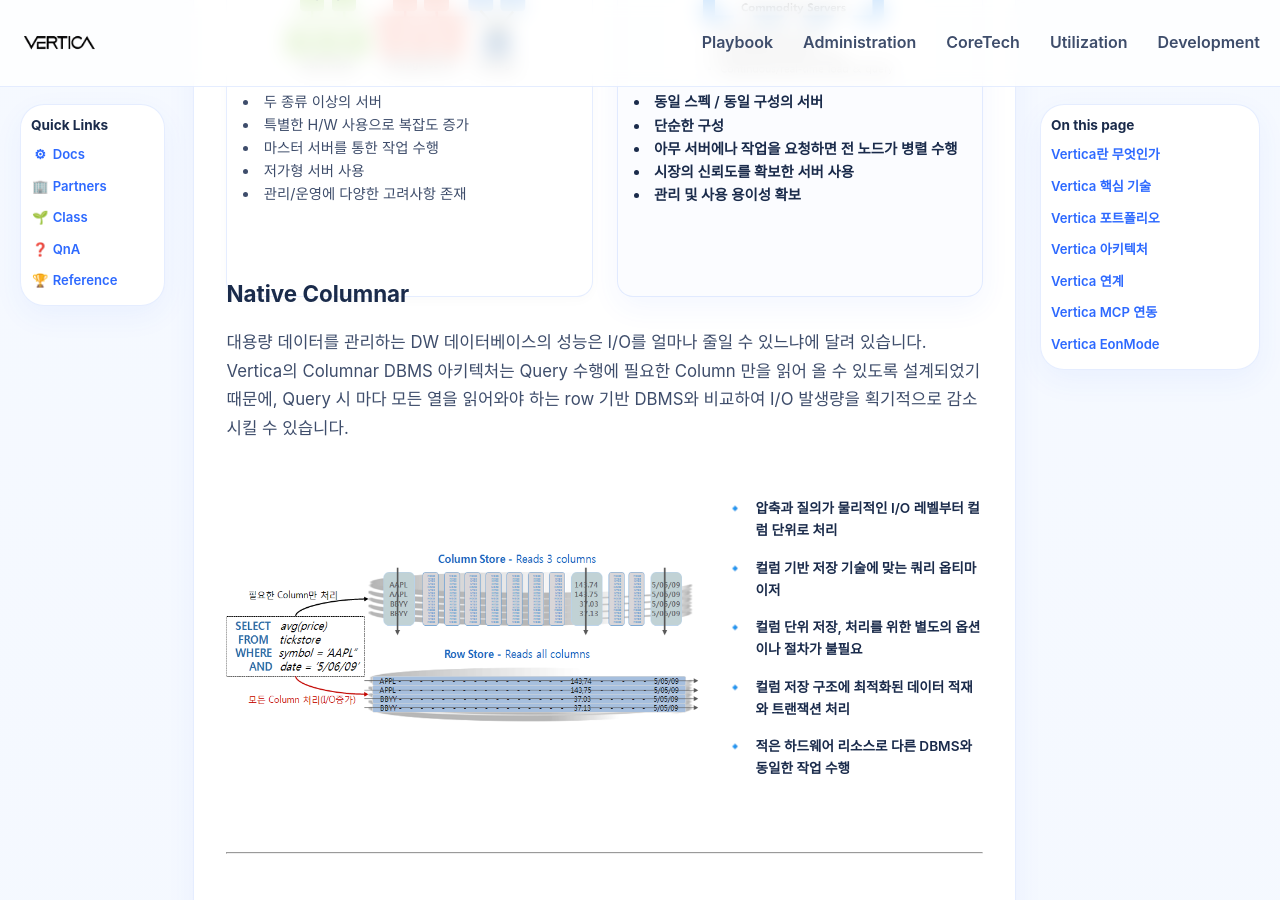
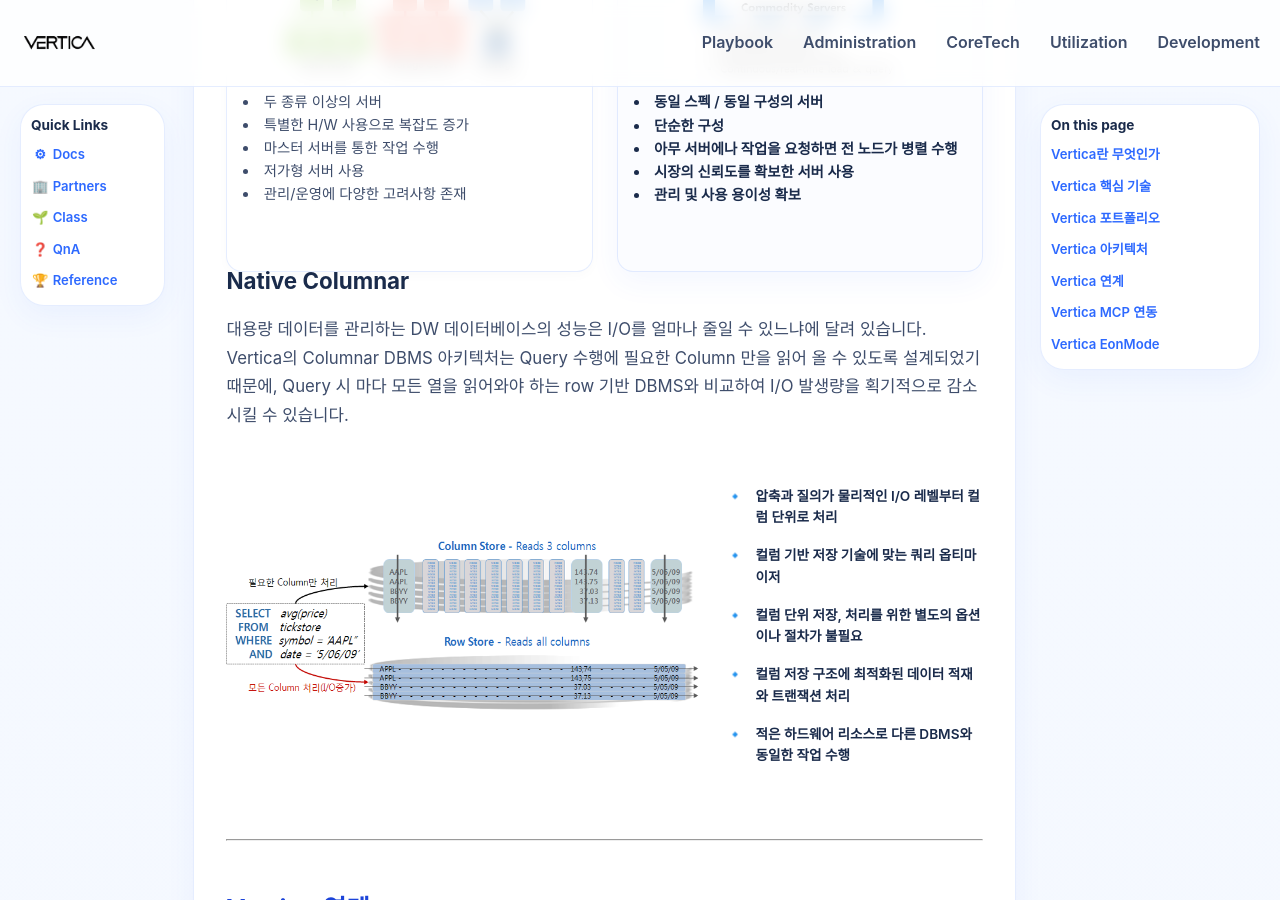
Before and after one commit to JIN0326/vertica_blog, a Jekyll site: the page built from 01playbook.md, in a window 1280 px wide and 900 px high, scrolled down 3703 px. Built offline with Jekyll 4.4.1, drawn with Linux system fonts in a browser that asks for light colours; our own code applies the rules of GitHub Pages for plain Markdown files.

Commit message:
Update blog content and styling

```diff
--- a/01playbook.md
+++ b/01playbook.md
@@ -199,7 +199,7 @@
     <div class="comparison-grid">
       <div class="comparison-column">
         <h4 class="comparison-column__title">Other Systems</h4>
-        <div class="card card--other" style="display: flex; flex-direction: column; align-items: center; padding: 1rem 1rem 0.8rem;">
+        <div class="card card--other" style="display: flex; flex-direction: column; align-items: center; padding: 1rem 1rem 0rem;">
           <img src="{{ '/assets/images/architecture1.png' | relative_url }}" alt="아키텍처 비교: Other Systems" style="max-width: 250px; width: 80%; margin-bottom: 1rem;">
           <ul style="margin: 0; padding: 0; list-style-position: inside; font-size: 0.9rem; text-align: left; width: 100%;">
             <li>두 종류 이상의 서버</li>
@@ -212,7 +212,7 @@
       </div>
       <div class="comparison-column">
         <h4 class="comparison-column__title comparison-column__title--vertica">VERTICA</h4>
-        <div class="card card--vertica" style="display: flex; flex-direction: column; align-items: center; padding: 1rem 1rem 0.8rem;">
+        <div class="card card--vertica" style="display: flex; flex-direction: column; align-items: center; padding: 1rem 1rem 0rem;">
           <img src="{{ '/assets/images/architecture2.png' | relative_url }}" alt="아키텍처 비교: Vertica" style="max-width: 250px; width: 80%; margin-bottom: 1rem;">
           <ul style="margin: 0; padding: 0; list-style-position: inside; font-size: 0.9rem; text-align: left; width: 100%;">
             <li>동일 스펙 / 동일 구성의 서버</li>
```
